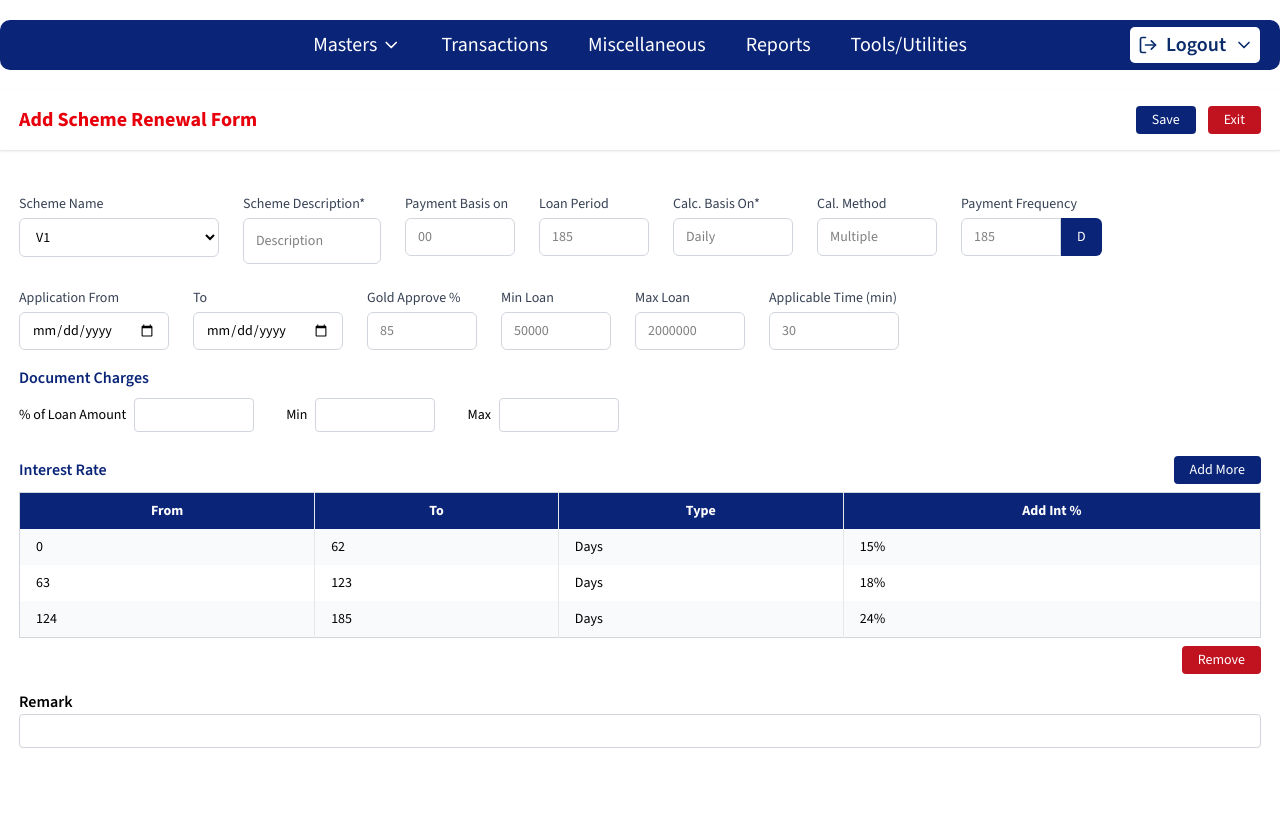
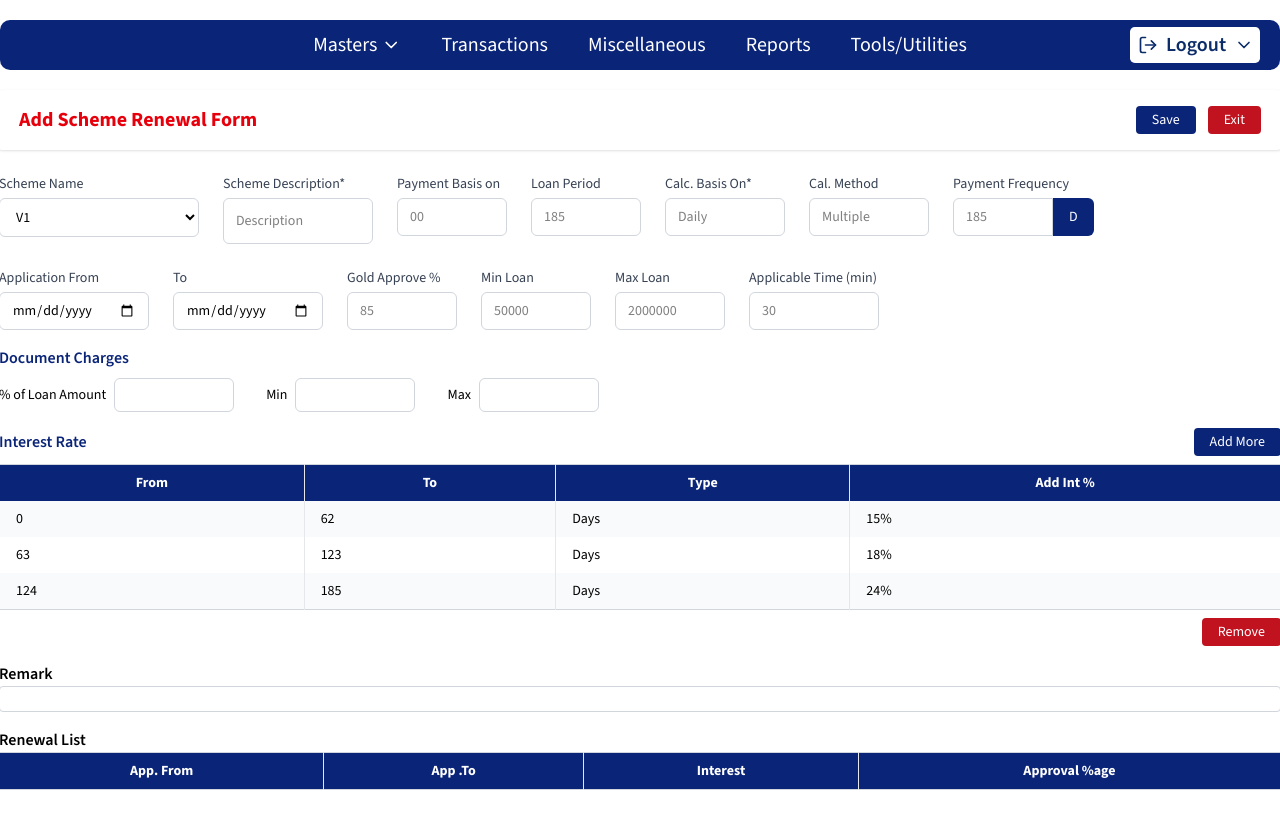
Before and after one commit to TechMET-Solutions/SLF, a React (Vite) app: page /Add-Scheme-Renewal-Form in a window 1280 px wide. Shown: the top 828 px of the page. Built offline with nearby package versions, Linux system fonts and the light colour scheme.

Commit message:
chages in design

```diff
--- a/src/MasterPages/AddSchemeRenewalForm.jsx
+++ b/src/MasterPages/AddSchemeRenewalForm.jsx
@@ -25,7 +25,7 @@ const AddSchemeRenewalForm = () => {
             </div>
 
             {/* Form */}
-            <div className="w-[1290px] bg-white p-6 rounded-lg space-y-4">
+            <div className="w-[1290px] bg-white p-1 rounded-lg space-y-4">
                 {/* Top Section */}
                 <div className="flex flex-wrap gap-6">
                     {/* Scheme Name */}
@@ -189,7 +189,7 @@ const AddSchemeRenewalForm = () => {
                 </div>
 
                 {/* Document Charges */}
-                <div className="mt-4">
+                <div className="mt-2">
                     <h2 className="text-[#0A2478] font-semibold mb-2">
                         Document Charges
                     </h2>
@@ -198,28 +198,28 @@ const AddSchemeRenewalForm = () => {
                             <label className="text-sm font-medium">% of Loan Amount</label>
                             <input
                                 type="text"
-                                className="w-[120px] border border-gray-300 rounded px-2 py-1"
+                                className="w-[120px] border border-gray-300 rounded-md px-2 py-1 focus:outline-none focus:ring-2 focus:ring-blue-500 focus:border-transparent"
                             />
                         </div>
                         <div className="flex items-center gap-2">
-                            <label className="text-sm font-medium">Min</label>
+                            <label className="text-sm  font-medium ">Min</label>
                             <input
                                 type="text"
-                                className="w-[120px] border border-gray-300 rounded px-2 py-1"
+                                className="w-[120px] border  border-gray-300  rounded-md px-2 py-1 focus:outline-none focus:ring-2 focus:ring-blue-500 focus:border-transparent"
                             />
                         </div>
                         <div className="flex items-center gap-2">
                             <label className="text-sm font-medium">Max</label>
                             <input
                                 type="text"
-                                className="w-[120px] border border-gray-300 rounded px-2 py-1"
+                                className="w-[120px] border border-gray-300 rounded-md px-2 py-1 focus:outline-none focus:ring-2 focus:ring-blue-500 focus:border-transparent"
                             />
                         </div>
                     </div>
                 </div>
 
                 {/* Interest Rate Table */}
-                <div className="mt-6">
+                <div className="mt-2">
                     <div className="flex justify-between items-center mb-2">
                         <h2 className="font-semibold text-[#0A2478]">Interest Rate</h2>
                         <button className="bg-[#0A2478] text-white px-4 py-1 rounded text-sm">
@@ -263,8 +263,24 @@ const AddSchemeRenewalForm = () => {
                     <h3 className="font-semibold">Remark</h3>
                     <input
                         type="text"
-                        className="w-full border border-gray-300 rounded px-2 py-1"
+                        className="w-full border border-gray-300 rounded  focus:outline-none focus:ring-2 focus:ring-blue-500 focus:border-transparent"
                     />
+                </div>
+
+                  <div>
+                    <h3 className="font-semibold">Renewal List</h3>
+
+                   <table className="w-full border border-gray-300 text-sm">
+                    <thead className="bg-[#0A2478] text-white">
+                            <tr>
+                                <th className="px-4 py-2 border-r border-gray-200">App. From</th>
+                                <th className="px-4 py-2 border-r border-gray-200">App .To</th>
+                                <th className="px-4 py-2 border-r border-gray-200">Interest</th>
+                                <th className="px-4 py-2">Approval %age</th>
+                            </tr>
+                        </thead>
+
+                   </table>
                 </div>
             </div>
         </div>
```
Also changed, not shown: src/MasterPages/AddCustProfile.jsx (line endings or trailing spaces), 1 other file (tests, documents, lock files or other folders).
